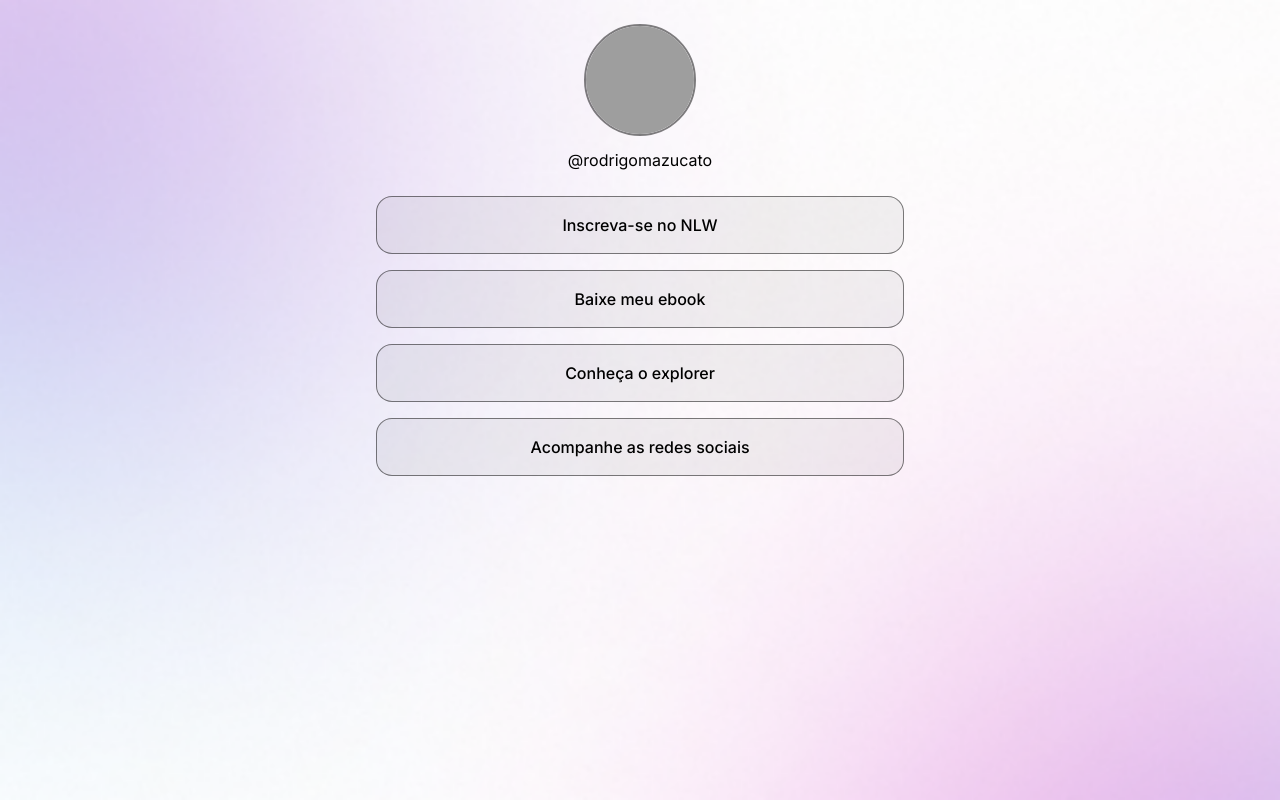
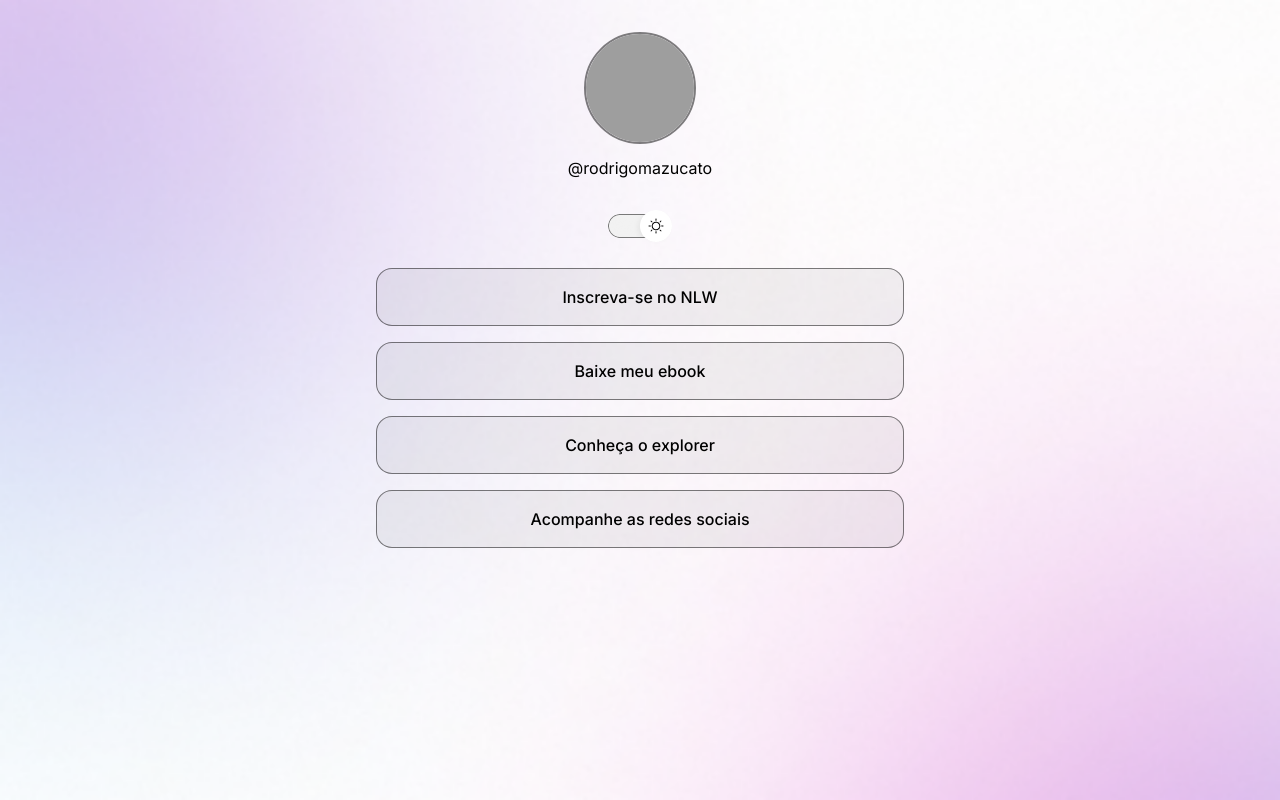
Before and after one commit to rodrigomazucato/dev-links, a React (Vite) app: page / in a window 1280 px wide. Built offline with nearby package versions, Linux system fonts and the light colour scheme; grey boxes are pictures that could not be loaded.

Commit message:
feat: criar componente Switch para troca de tema entre claro e escuro

```diff
--- a/src/App.module.css
+++ b/src/App.module.css
@@ -1,7 +1,10 @@
 .container {
-  margin: auto;
+  margin: 2rem auto;
   padding: 0 1.5rem;
   width: 36rem;
+  display: flex;
+  flex-direction: column;
+  gap: 1.5rem;
 }
 
 .links {
--- a/src/App.tsx
+++ b/src/App.tsx
@@ -5,6 +5,8 @@ import { ThemeProvider } from "styled-components";
 import { Link } from "./components/Link";
 import { Profile } from "./components/Profile";
 import styles from "./App.module.css";
+import { Switch } from "./components/Switch";
+import { GlobalStyle } from "./globalStyle";
 
 function App() {
   const [clicked, setClicked] = useState(false);
@@ -13,6 +15,7 @@ function App() {
     <ThemeProvider theme={currentTheme}>
       <div className={styles.container}>
         <Profile />
+        <Switch onClick={() => setClicked(!clicked)} />
         <div className={styles.links}>
           <Link titulo="Inscreva-se no NLW" />
           <Link titulo="Baixe meu ebook" />
@@ -20,6 +23,7 @@ function App() {
           <Link titulo="Acompanhe as redes sociais" />
         </div>
       </div>
+      <GlobalStyle />
     </ThemeProvider>
   );
 }
--- a/src/components/Link/styles.ts
+++ b/src/components/Link/styles.ts
@@ -11,6 +11,6 @@ export const LinkContainer = styled.a`
   padding: 1rem 1.5rem;
 
   &:hover {
-    border: 1px solid ${(props) => props.theme.text};
+    border: 1.5px solid ${(props) => props.theme.text};
   }
 `;
--- a/src/components/Profile/style.ts
+++ b/src/components/Profile/style.ts
@@ -4,7 +4,6 @@ export const ProfileContainer = styled.div`
   display: flex;
   flex-direction: column;
   align-items: center;
-  padding: 1.5rem;
   gap: 0.75rem;
 
   img {
--- /dev/null
+++ b/src/components/Switch/index.tsx
@@ -0,0 +1,9 @@
+import { SwitchContainer } from "./style";
+
+type switchProps = {
+  onClick: () => void;
+};
+
+export function Switch({ onClick }: switchProps) {
+  return <SwitchContainer onClick={onClick} />;
+}
--- /dev/null
+++ b/src/components/Switch/style.ts
@@ -0,0 +1,11 @@
+import styled from "styled-components";
+
+export const SwitchContainer = styled.button`
+  cursor: pointer;
+  border: none;
+  background-color: transparent;
+  background-image: ${(props) => props.theme.switchImage};
+  width: 4rem;
+  height: 2.5rem;
+  margin: auto;
+`;
--- a/src/globalStyle.ts
+++ b/src/globalStyle.ts
@@ -1,5 +1,4 @@
 import { createGlobalStyle } from "styled-components";
-import backgroundImage from "./assets/background-light.png";
 
 export const GlobalStyle = createGlobalStyle`
   * {
@@ -9,8 +8,10 @@ export const GlobalStyle = createGlobalStyle`
   }
 
   body {
-    background: url(${backgroundImage}) no-repeat top center/cover;
+    background: ${(props) =>
+      props.theme.backgroundImage} no-repeat top center/cover;
     line-height: 1.5;
+    transition: background 0.2s ease;
   }
 
   span, a {
--- a/src/main.tsx
+++ b/src/main.tsx
@@ -1,11 +1,9 @@
 import { StrictMode } from "react";
 import { createRoot } from "react-dom/client";
-import { GlobalStyle } from "./globalStyle.ts";
 import App from "./App.js";
 
 createRoot(document.getElementById("root")!).render(
   <StrictMode>
     <App />
-    <GlobalStyle />
   </StrictMode>
 );
--- a/src/themes/dark.ts
+++ b/src/themes/dark.ts
@@ -1,3 +1,13 @@
-import { generateTheme } from "./generateTheme";
+import backgroundDark from "../assets/background-dark.png";
+import switchDark from "../assets/switch-dark.png";
 
-export const darkMode = generateTheme("255, 255, 255");
+const baseColor = "255, 255, 255";
+export const darkMode = {
+  text: `rgba(${baseColor}, 1)`,
+  stroke: `rgba(${baseColor}, 0.5)`,
+  surface: `rgba(${baseColor}, 0.1)`,
+  surfaceHover: `rgba(${baseColor}, 0.05)`,
+  highlight: `rgba(${baseColor}, 0.2)`,
+  backgroundImage: `url(${backgroundDark})`,
+  switchImage: `url(${switchDark})`,
+};
--- a/src/themes/generateTheme.ts
+++ /dev/null
@@ -1,9 +0,0 @@
-export const generateTheme = (baseColor: string) => {
-  return {
-    text: `rgba(${baseColor}, 1)`,
-    stroke: `rgba(${baseColor}, 0.5)`,
-    highlight: `rgba(${baseColor}, 0.1)`,
-    surface: `rgba(${baseColor}, 0.05)`,
-    "surface-hover": `rgba(${baseColor}, 0.02)`,
-  };
-};
--- a/src/themes/light.ts
+++ b/src/themes/light.ts
@@ -1,3 +1,13 @@
-import { generateTheme } from "./generateTheme";
+import backgroundLight from "../assets/background-light.png";
+import switchLight from "../assets/switch-light.png";
 
-export const lightMode = generateTheme("0, 0, 0");
+const baseColor = "0, 0, 0";
+export const lightMode = {
+  text: `rgba(${baseColor}, 1)`,
+  stroke: `rgba(${baseColor}, 0.5)`,
+  surface: `rgba(${baseColor}, 0.05)`,
+  surfaceHover: `rgba(${baseColor}, 0.02)`,
+  highlight: `rgba(${baseColor}, 0.1)`,
+  backgroundImage: `url(${backgroundLight})`,
+  switchImage: `url(${switchLight})`,
+};
```
Also changed, not shown: src/assets/switch-dark.png (added), src/assets/switch-light.png (added).
